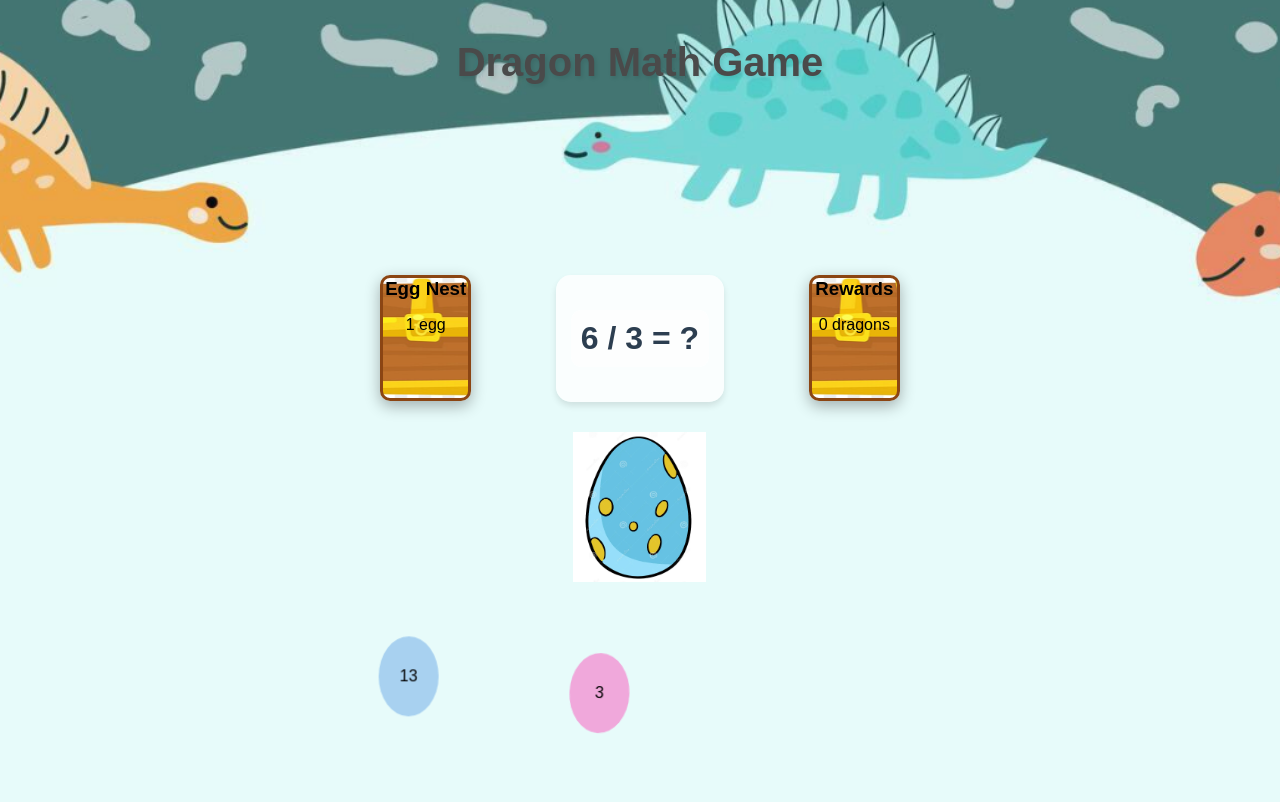
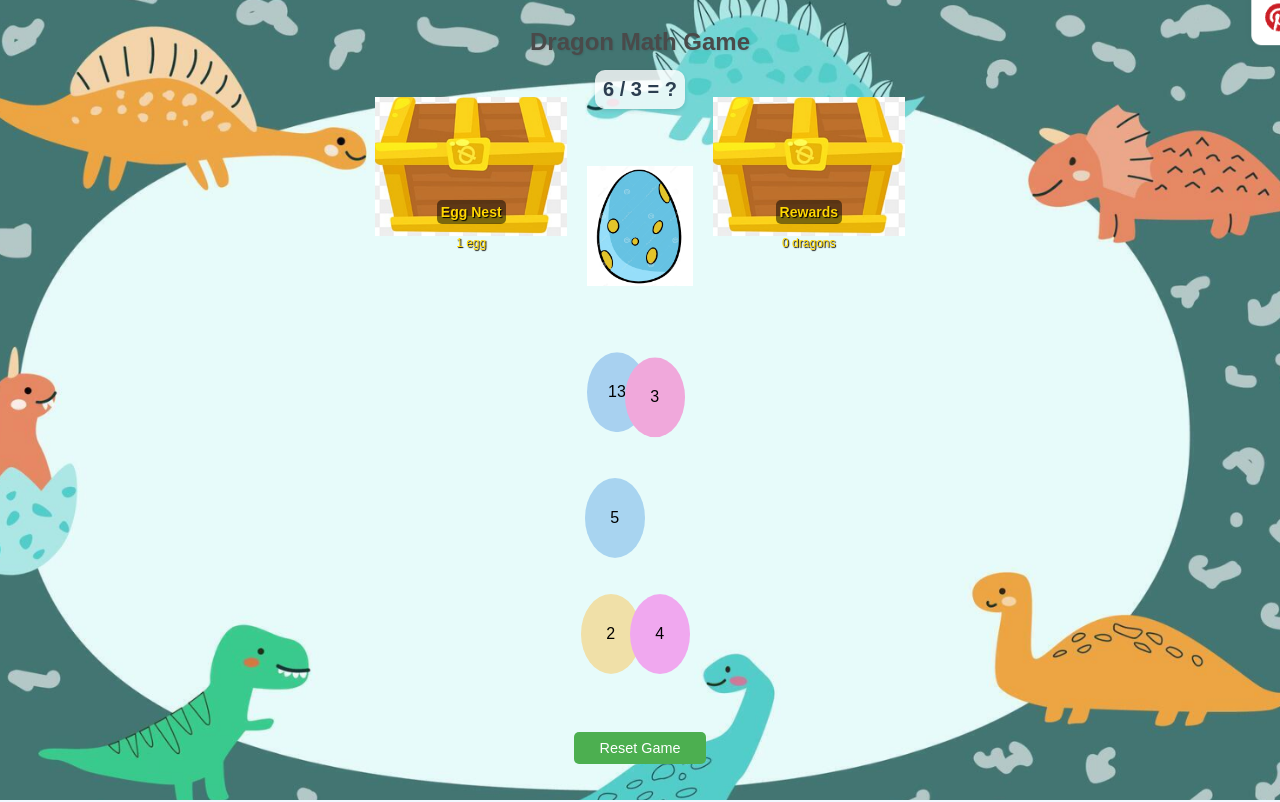
Before and after one commit to Melody-Huang/Jessie-Math-Game, a React (Create React App) app in the folder math-dinosaur-game/: page / in a window 1280 px wide. Shown: the top 802 px of the page. Built offline with nearby package versions, Linux system fonts and the light colour scheme.

Commit message:
fix view port and reset button margin

```diff
--- a/math-dinosaur-game/src/MathDinosaurGame.css
+++ b/math-dinosaur-game/src/MathDinosaurGame.css
@@ -1,180 +1,157 @@
-/* Update or add these styles in your MathDinosaurGame.css */
-/* Game specific styles */
-.problem {
-  font-size: 24px;
-  margin: 20px 0;
-  color: #004D40;
-  /* Dark green text color */
-  background: rgba(255, 255, 255, 0.7);
-  padding: 10px;
-  border-radius: 10px;
-}
-
-.balloons-container {
-  position: relative;
-  width: 100%;
-  height: 300px;
-  margin-bottom: 20px;
-}
-
-.treasure-chests {
-  display: flex;
-  justify-content: space-between;
-  width: 100%;
-  margin-top: 20px;
-}
-
-.treasure-chest {
-  width: 150px;
-  height: 120px;
-  background: url('./images/TreasureChest.png') no-repeat center/cover;
-  position: relative;
+/* MathDinosaurGame.css */
+body, html {
+  margin: 0;
+  padding: 0;
+  height: 100%;
   overflow: hidden;
-  box-shadow: 0 5px 15px rgba(0, 0, 0, 0.3);
-  border-radius: 10px;
-  border: 3px solid #8B4513;
-}
-
-.treasure-chest-content {
-  position: absolute;
-  bottom: 0;
-  left: 0;
-  right: 0;
-  background: rgba(139, 69, 19, 0.7);
-  color: #FFD700;
-  padding: 5px;
-  text-align: center;
-}
-
-.reset-button {
-  padding: 10px 20px;
-  font-size: 16px;
-  background-color: #f44336;
-  /* Red background */
-  color: white;
-  border: none;
-  border-radius: 5px;
-  cursor: pointer;
-  margin-top: 20px;
 }
 
 .math-dinosaur-game {
   display: flex;
   flex-direction: column;
   align-items: center;
-  padding: 20px;
-  min-height: 100vh;
+  justify-content: space-between;
+  padding: 1vh;
+  height: 100vh;
   box-sizing: border-box;
+  overflow: hidden;
 }
 
 .game-title {
   color: #4a4a4a;
-  font-size: 2.5em;
-  margin-bottom: 40px;
-  text-shadow: 2px 2px 4px rgba(0, 0, 0, 0.1);
+  font-size: 3vh;
+  margin-bottom: 1vh;
+  text-shadow: 1px 1px 2px rgba(0, 0, 0, 0.1);
 }
 
 .game-area {
   display: flex;
   justify-content: space-between;
   width: 100%;
-  margin-top: 150px;
+  height: 80vh;
 }
 
 .center-area {
   display: flex;
   flex-direction: column;
   align-items: center;
+  justify-content: space-between;
   flex-grow: 1;
-  margin: 0 20px;
-  width: 100%;
-  max-width: 800px;
+  margin: 0 1vw;
+  height: 100%;
 }
 
 .problem-container {
   background-color: rgba(255, 255, 255, 0.8);
-  border-radius: 15px;
-  padding: 15px;
-  margin-bottom: 30px;
-  box-shadow: 0 4px 6px rgba(0, 0, 0, 0.1);
+  border-radius: 10px;
+  padding: 1vh;
+  margin-bottom: 1vh;
+  box-shadow: 0 2px 4px rgba(0, 0, 0, 0.1);
 }
 
 .problem {
-  font-size: 32px;
+  font-size: 2.5vh;
   color: #2c3e50;
   font-weight: bold;
 }
 
 .balloons-container {
   position: relative;
-  width: 200%;
-  height: 500px;
-  margin-top: 20px;
+  width: 100%;
+  height: 45vh;
+  margin-top: 1vh;
 }
 
 .balloon {
   position: absolute;
-  animation: float ease-in-out infinite;
-  animation-direction: alternate;
+  width: 8vh;
+  height: 10vh;
+  font-size: 2vh;
+  display: flex;
+  justify-content: center;
+  align-items: center;
+  animation: float 4s ease-in-out infinite alternate;
 }
 
 @keyframes float {
-  0% {
-    transform: translate(0, 0);
-  }
-
-  25% {
-    transform: translate(5px, 10px) rotate(3deg);
-  }
-
-  50% {
-    transform: translate(-5px, 20px) rotate(-3deg);
-  }
-
-  75% {
-    transform: translate(5px, 30px) rotate(3deg);
-  }
-
-  100% {
-    transform: translate(0, 40px) rotate(0deg);
-  }
+  0% { transform: translate(0, 0); }
+  100% { transform: translate(0, 1vh); }
 }
 
 .dinosaur-image {
-  width: 150px;
-  height: 150px;
+  width: 15vh;
+  height: 15vh;
   object-fit: contain;
-  margin-bottom: 20px;
+  margin-bottom: 1vh;
   transition: all 0.5s ease;
 }
 
 .treasure-chest {
-  width: 150px;
+  width: 15vw;
+  height: 15vw;
+  background: url('./images/TreasureChest.png') no-repeat center/contain;
+  display: flex;
+  flex-direction: column;
+  justify-content: flex-end;
+  align-items: center;
   text-align: center;
+  font-size: 1.5vh;
+  color: #FFD700;
+  text-shadow: 1px 1px 1px #000;
 }
 
-.reward-sticker {
-  width: 50px;
-  height: 50px;
-  object-fit: contain;
-  margin: 5px;
+.treasure-chest h3 {
+  margin: 0;
+  padding: 0.5vh;
+  background: rgba(0, 0, 0, 0.5);
+  border-radius: 5px;
 }
 
 .reset-button {
-  margin-top: -20px;
-  padding: 10px 20px;
-  font-size: 18px;
+  padding: 1vh 2vw;
+  font-size: 1.8vh;
   background-color: #4CAF50;
   color: white;
   border: none;
   border-radius: 5px;
   cursor: pointer;
   transition: background-color 0.3s;
-  position: relative;
-  bottom: 150px;
-  z-index: 10;
+  margin-top: 2vh;
+  margin-bottom: 6vh;
 }
 
 .reset-button:hover {
   background-color: #45a049;
 }
+
+.rewards-window {
+  position: absolute;
+  top: 50%;
+  left: 50%;
+  transform: translate(-50%, -50%);
+  background-color: white;
+  padding: 2vh;
+  border-radius: 10px;
+  box-shadow: 0 0 10px rgba(0,0,0,0.5);
+  z-index: 100;
+  max-height: 80vh;
+  overflow-y: auto;
+  display: none;
+}
+
+.rewards-window.show {
+  display: block;
+}
+
+.rewards-stickers {
+  display: flex;
+  flex-wrap: wrap;
+  justify-content: center;
+}
+
+.reward-sticker {
+  width: 6vh;
+  height: 6vh;
+  object-fit: contain;
+  margin: 0.5vh;
+}
--- a/math-dinosaur-game/src/MathDinosaurGame.js
+++ b/math-dinosaur-game/src/MathDinosaurGame.js
@@ -212,13 +212,9 @@ const Balloon = ({ number, onClick, style }) => (
   </div>
 );
 
-const TreasureChest = ({ title, content, onClick }) => (
-  <div className="treasure-chest" onClick={onClick}>
+const TreasureChest = ({ title, content }) => (
+  <div className="treasure-chest">
     <h3>{title}</h3>
-    <div className="chest">
-      <div className="chest-lid"></div>
-      <div className="chest-body"></div>
-    </div>
     <p>{content}</p>
   </div>
 );
```
